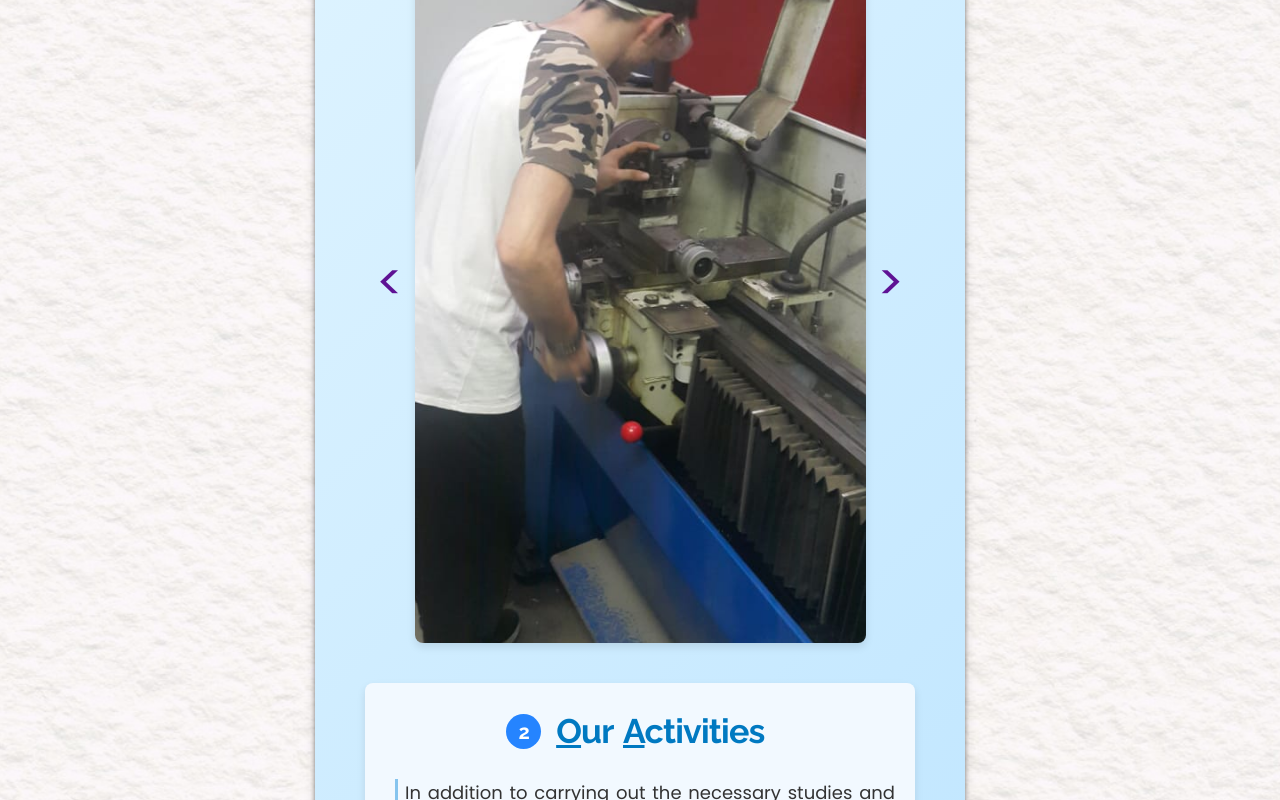
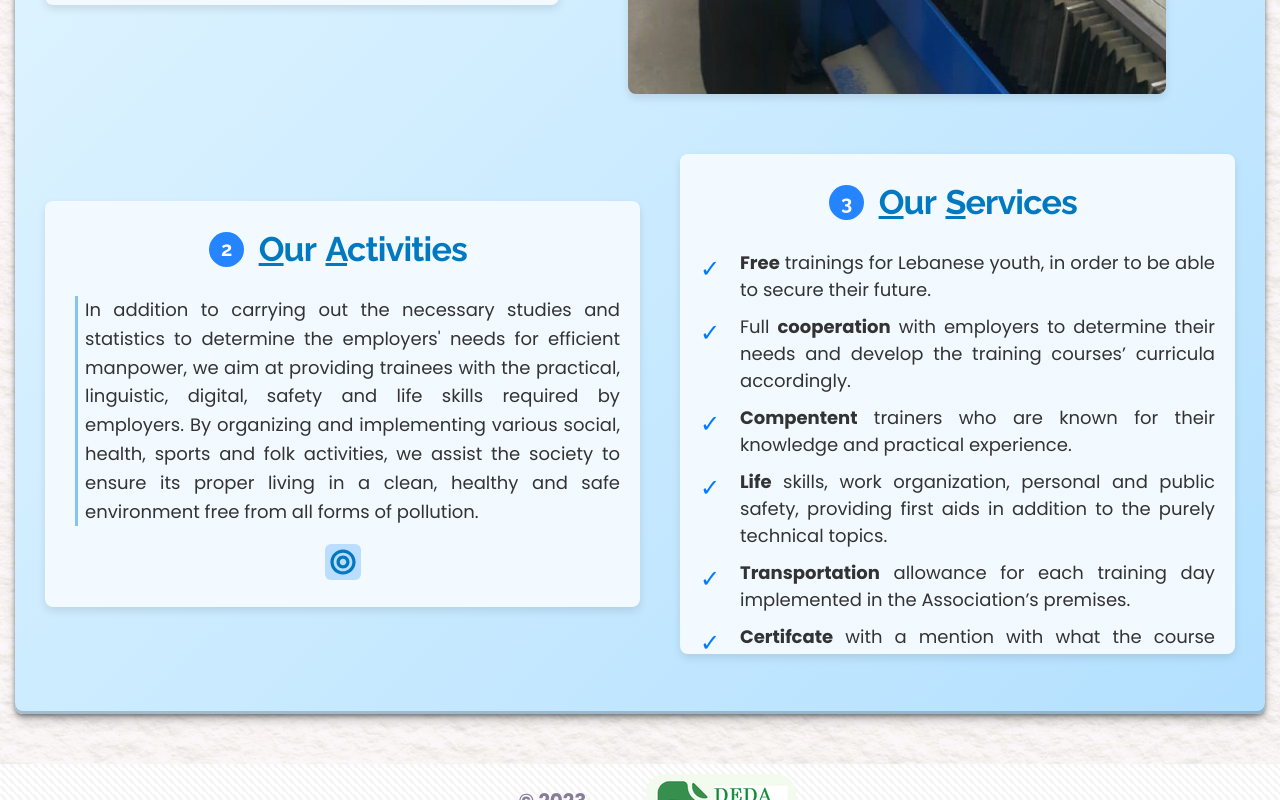
Before and after one commit to jmsazz00/DEDA, a React (Vite) app: page /about in a window 1280 px wide. Shown: the part 640-1440 px from the top of the page. Built offline with nearby package versions, Linux system fonts and the light colour scheme.

Commit message:
Fixing about page

```diff
--- a/src/components/about/about-us.tsx
+++ b/src/components/about/about-us.tsx
@@ -32,14 +32,20 @@ const About = () => {
 
   return (
     <section className="about-us-block">
-      <div className="about-us-container text-justify">
+      <div className="about-heading-container">
         <h1 className="about__title" data-aos="zoom-out">
           Welcome to Our NGO!
         </h1>
+      </div>
 
+      <div className="about-us-container text-justify">
+        <div className="about__display">
           <div className="about-block">
             <header className="block__header about__header">
-            <h1 className="block__heading about__heading" data-aos="fade-down">
+              <h1
+                className="block__heading about__heading"
+                data-aos="fade-down"
+              >
                 <span className="number-badge number-badge--primary">1</span>
                 <p>{msg1}</p>
               </h1>
@@ -47,10 +53,10 @@ const About = () => {
             <div className="about__body">
               <p className="about__text" data-aos="fade-left">
                 We are a non-governmental organization (NGO) dedicated to
-              empowering Lebanese youth by providing free training sessions. Our
-              goal is to equip them with the skills needed to respond to the
-              needs of industrialists and employers, ultimately helping them
-              find suitable jobs.
+                empowering Lebanese youth by providing free training sessions.
+                Our goal is to equip them with the skills needed to respond to
+                the needs of industrialists and employers, ultimately helping
+                them find suitable jobs.
               </p>
               <div className="about__icon">
                 <span>
@@ -86,10 +92,15 @@ const About = () => {
               &gt;
             </span>
           </div>
+        </div>
 
+        <div className="about__display">
           <div className="about-block">
             <header className="block__header about__header">
-            <h1 className="block__heading about__heading" data-aos="fade-down">
+              <h1
+                className="block__heading about__heading"
+                data-aos="fade-down"
+              >
                 <span className="number-badge number-badge--primary">2</span>
                 <p>{msg2}</p>
               </h1>
@@ -114,7 +125,10 @@ const About = () => {
 
           <div className="about-block">
             <header className="block__header about__header">
-            <h1 className="block__heading about__heading" data-aos="fade-down">
+              <h1
+                className="block__heading about__heading"
+                data-aos="fade-down"
+              >
                 <span className="number-badge number-badge--primary">3</span>
                 <p>{msg3}</p>
               </h1>
@@ -123,31 +137,31 @@ const About = () => {
               <ul className="goals-list">
                 <li data-aos="fade-left">
                   <span className="checkmark">✓</span>
-                <b>Free</b> trainings for Lebanese youth, in order to be able to
-                secure their future.
+                  <b>Free</b> trainings for Lebanese youth, in order to be able
+                  to secure their future.
                 </li>
                 <li data-aos="fade-right">
                   <span className="checkmark">✓</span>
-                Full <b>cooperation</b> with employers to determine their needs
-                and develop the training courses’ curricula accordingly.
+                  Full <b>cooperation</b> with employers to determine their
+                  needs and develop the training courses’ curricula accordingly.
                 </li>
                 <li data-aos="fade-left">
                   <span className="checkmark">✓</span>
-                <b>Compentent</b> trainers who are known for their knowledge and
-                practical experience.
+                  <b>Compentent</b> trainers who are known for their knowledge
+                  and practical experience.
                 </li>
                 <li data-aos="fade-right">
                   <span className="checkmark">✓</span>
                   <b>Life</b> skills, work organization, personal and public
-                safety, providing first aids in addition to the purely technical
-                topics.
+                  safety, providing first aids in addition to the purely
+                  technical topics.
                 </li>
-              <li data-aos="fade-left">
+                <li>
                   <span className="checkmark">✓</span>
                   <b>Transportation</b> allowance for each training day
                   implemented in the Association’s premises.
                 </li>
-              <li data-aos="fade-right">
+                <li>
                   <span className="checkmark">✓</span>
                   <b>Certifcate</b> with a mention with what the course included
                   to each trainee who finishes the training.
@@ -156,6 +170,7 @@ const About = () => {
             </div>
           </div>
         </div>
+      </div>
     </section>
   );
 };
--- a/src/css/about.css
+++ b/src/css/about.css
@@ -3,25 +3,33 @@
   background-size: cover; /* Scale the image to cover the entire container */
   background-position: center; /* Center the image within the container */
   background-repeat: no-repeat;
-  padding: 1rem 1.5rem;
-  padding-bottom: 5rem;
+  padding: 1rem 1.5rem 5rem;
 }
 
 .about-us-container {
-  max-width: 650px;
   margin: 0 auto;
-  padding: 3rem;
+  padding: .1rem 3rem 3rem;
   background: linear-gradient(135deg, #e6f7ff, #b3e0ff);
   border-radius: 8px;
   box-shadow: rgba(0, 0, 0, 0.4) 0px 2px 4px,
     rgba(0, 0, 0, 0.3) 0px 7px 13px -3px, rgba(0, 0, 0, 0.2) 0px -3px 0px inset;
 }
 
+.about-heading-container {
+  margin: 0 auto;
+  border-radius: 8px;
+  max-width: 850px;
+  background: rgb(226, 246, 255);
+  border: 1px solid #b3dbee;
+  border-bottom: 0;
+  padding: 2rem;
+}
+
 .about__title {
   color: #0079c1;
   text-align: center;
   font-size: 4rem;
-  margin-bottom: 2rem;
+  margin-bottom: 0rem;
   margin-top: 0;
   position: relative;
   border-top: 2px solid #9ec2e8;
@@ -46,7 +54,7 @@
 
 .about-block {
   max-width: 550px;
-  margin: 3rem auto;
+  margin: 2rem auto 3rem;
   border-radius: 8px;
   box-shadow: 0 4px 8px rgba(0, 0, 0, 0.1);
   overflow: hidden;
@@ -130,7 +138,7 @@
   justify-content: center;
   align-items: center;
   column-gap: 1rem;
-  margin: 0;
+  margin: 0 0 3rem;
 }
 
 .about__list {
@@ -181,21 +189,42 @@
 }
 
 @media (min-width: 1024px) {
+  .about-heading-container {
+    padding: 2.5rem;
+  }
+
+  .about__display {
+    display: flex;
+    justify-content: center;
+    align-items: center;
+    flex-basis: 50%;
+  }
+
+  .about-block {
+    max-width: 50%;
+    max-height: 500px;
+  }
+
+  .about-block:nth-of-type(2) {
+    overflow-y: scroll;
+    margin-left: 4rem;
+  }
+
   .about__list {
-    height: 90vh;
+    height: 66vh;
     max-height: 100vh;
-    width: 50vw;
+    width: 42vw;
   }
 
   .about__images {
-    margin: 0 3rem 4rem;
+    margin: 3rem 3rem 4rem;
   }
 
   .about__img {
-    width: 50vw;
-    height: 90vh;
-    margin-left: -25vw;
-    margin-top: -45vh;
+    width: 42vw;
+    height: 66vh;
+    margin-left: -21vw;
+    margin-top: -33vh;
   }
 
   .about-us-block {
@@ -212,14 +241,6 @@
 }
 
 @media (min-width: 1440px) {
-  .about-us-container {
-    max-width: 850px;
-  }
-
-  .about-block {
-    max-width: 700px;
-  }
-
   .about__title {
     font-size: 6rem;
   }
@@ -231,4 +252,8 @@
   .about__heading {
     font-size: 4rem;
   }
+
+  .about-block {
+    margin: 2rem 2rem 3rem;
+  }
 }
```
Lines whose indentation alone changed are shown as unchanged.
